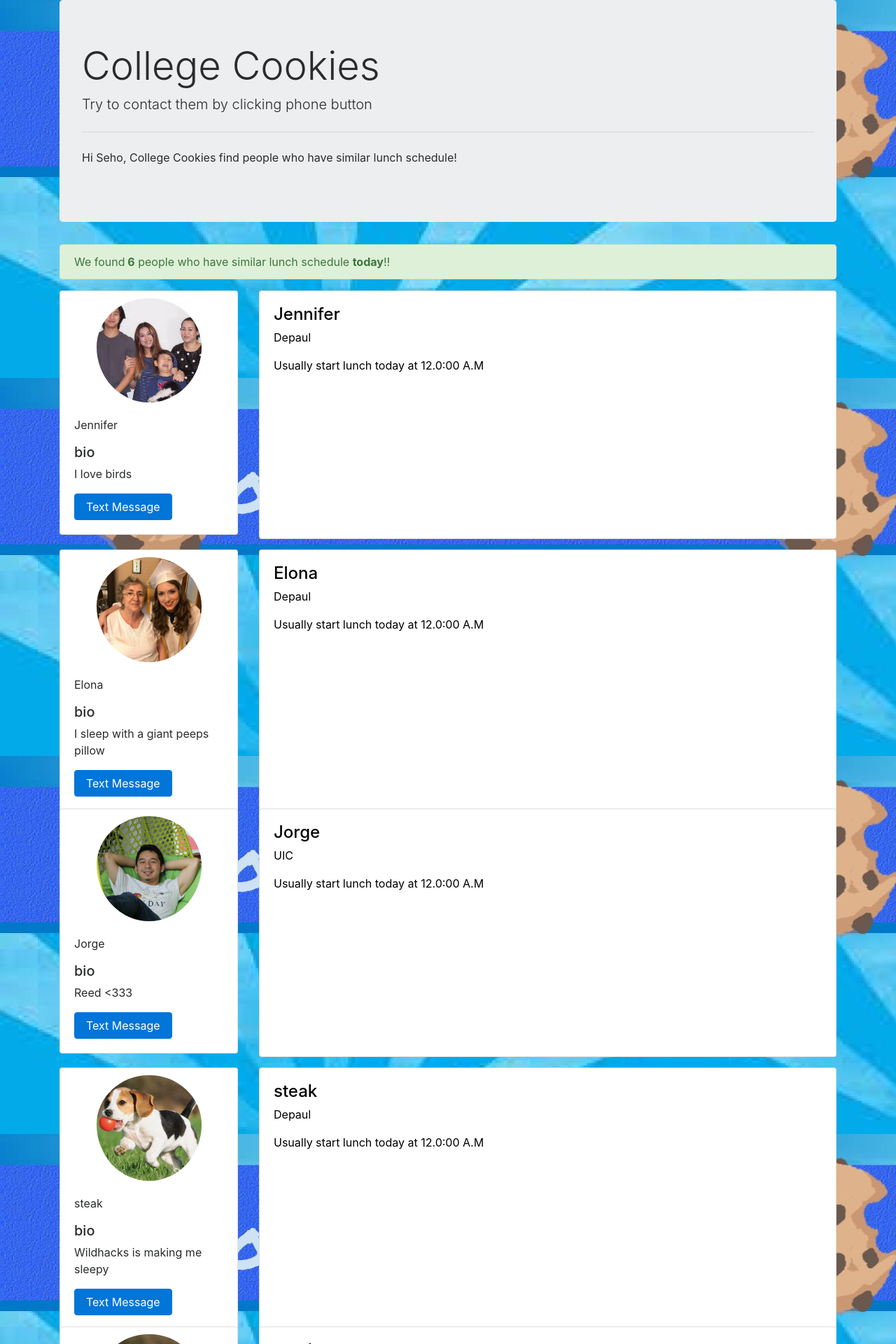
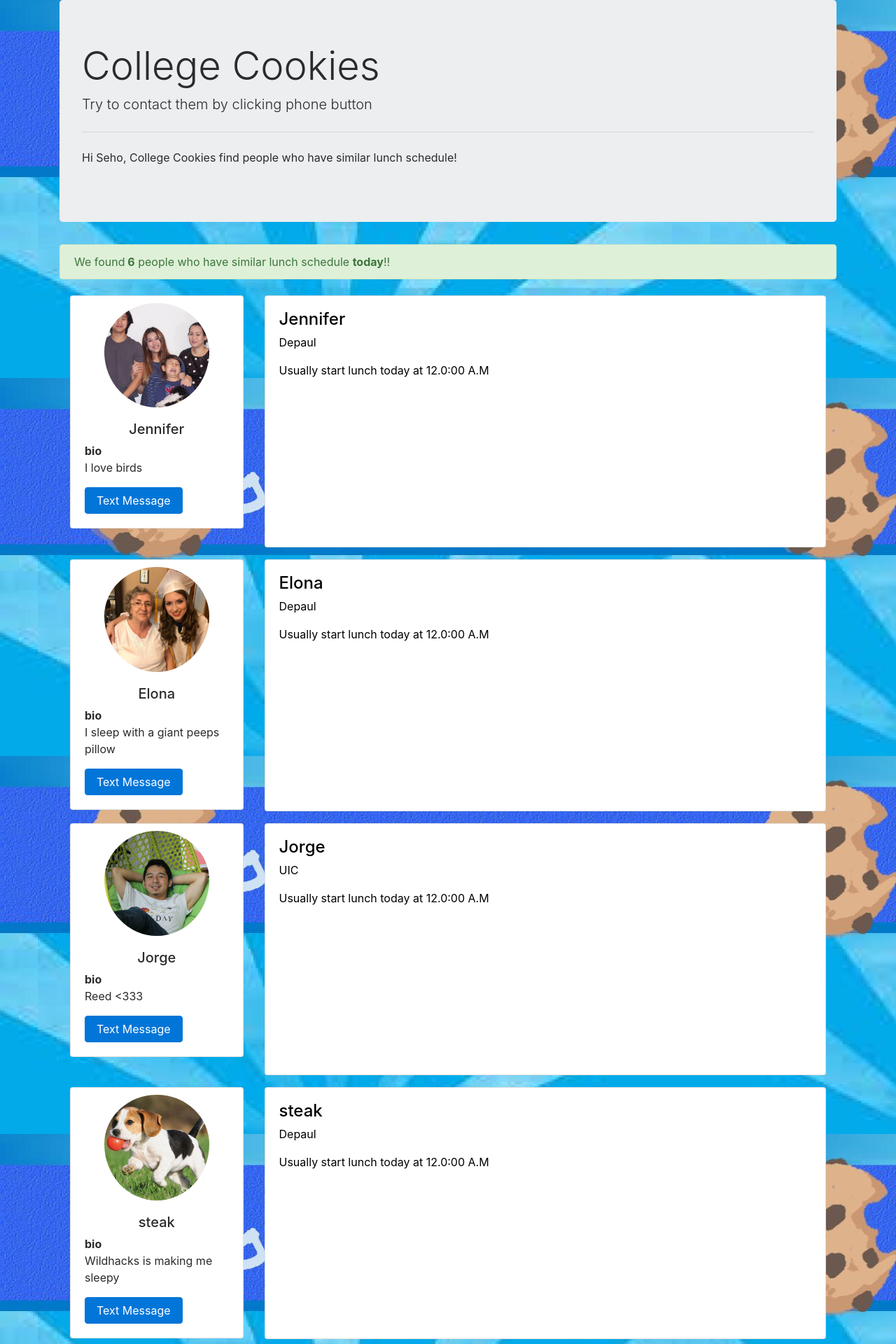
Before and after one commit to nguyenj27/CollegeCookie, a Flask app: page /data in a window 1280 px wide. Shown: the top 1920 px of the page at 70% size. Run offline with Flask 2, Linux system fonts and the light colour scheme; a user stored in the database is signed in; data comes from the database, SQL or seed files in the repository; some libraries are stand-ins or nearby versions.

Commit message:
cleaning to host.

```diff
--- a/main.py
+++ b/main.py
@@ -19,7 +19,7 @@
 
 @app.route("/")
 def main():
-    return "maidfn page"
+    return "empty page"
 
 
 @app.route("/login")
--- a/static/b.css
+++ b/static/b.css
@@ -6,7 +6,8 @@
 }
 
 .cards-row {
-    padding-bottom: 15px;
+    padding-bottom: 10px;
+    margin: 7px 0;
     height: 370px
 }
 
--- a/templates/matching2.html
+++ b/templates/matching2.html
@@ -39,8 +39,8 @@
                 <img class="card-img-top profile-img" src="{{m.profile}}"
                      align="middle">
                 <div class="card-block card-details">
-                    <p class="card-text">{{m.name}}</p>
-                    <h5>bio</h5>
+                    <h5 class="card-text" align="center">{{m.name}}</h5>
+                    <strong>bio</strong>
                     <p>{{m.bio}}</p>
                     <a href="#" class="btn btn-primary">Text
                         Message</a>
```
